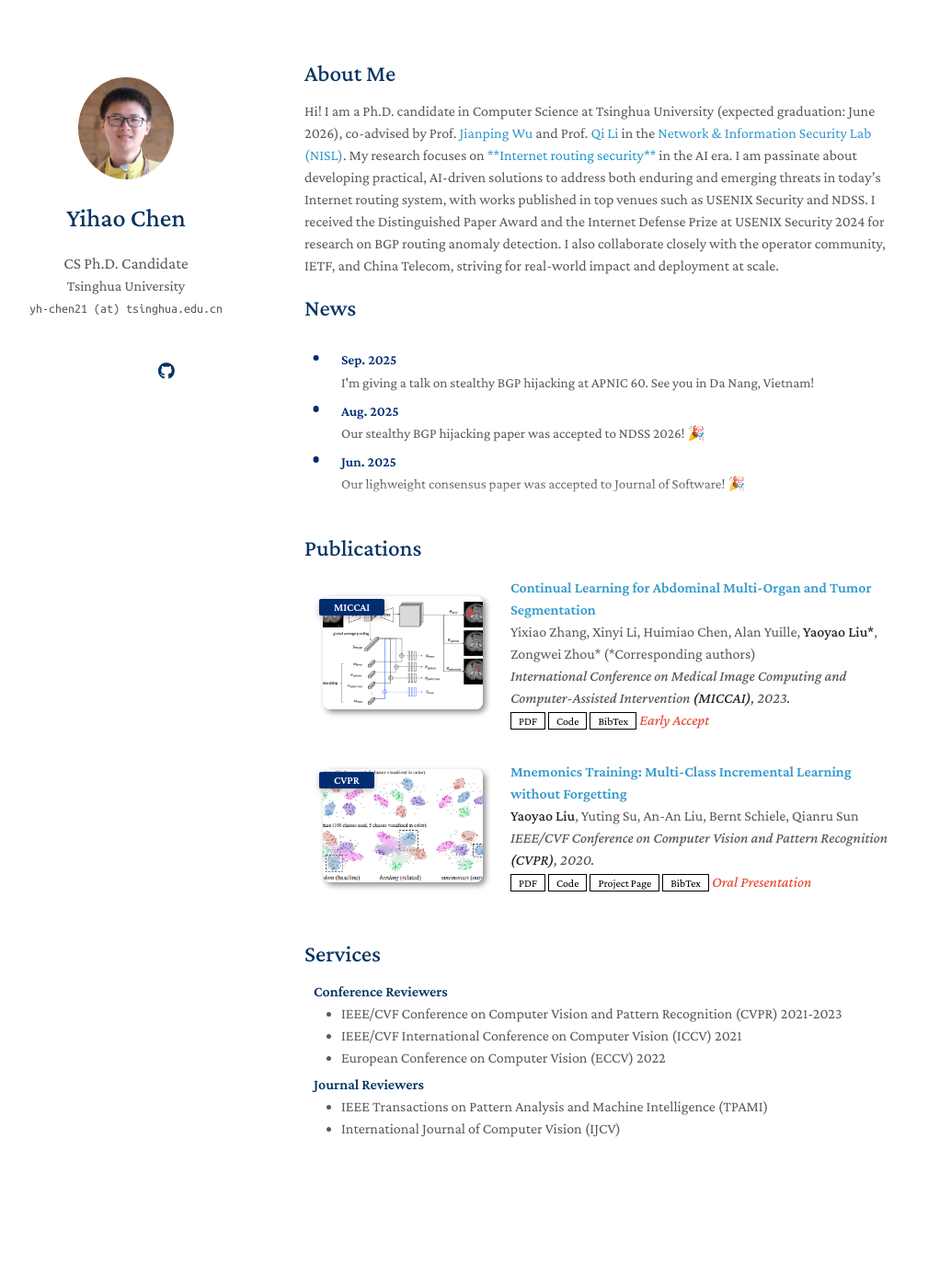
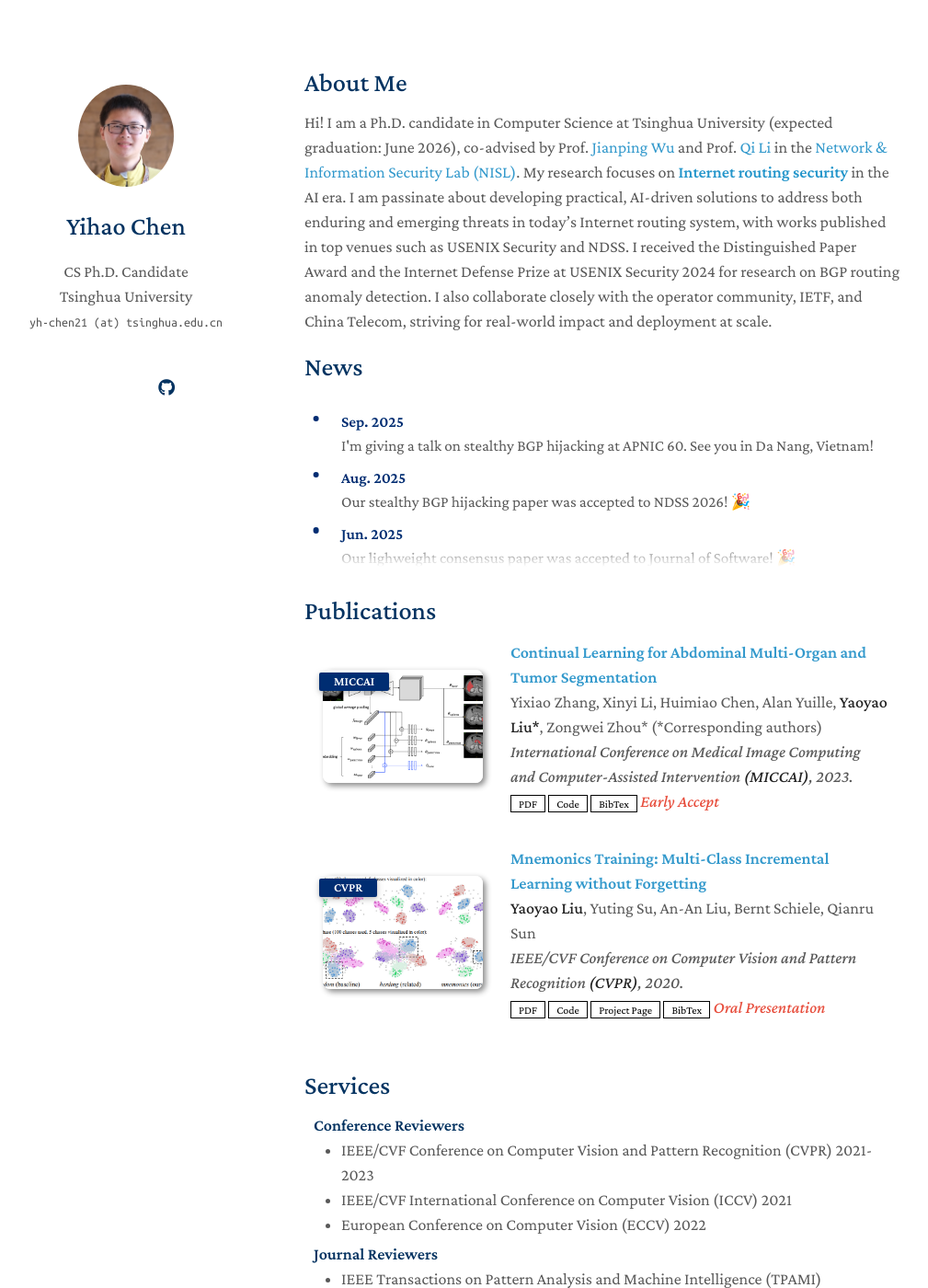
Before and after one commit to PorcupineAndrew/homepage, a Jekyll site: the page built from index.md, in a window 1280 px wide and 1400 px high. Shown: the whole window at 92% size, without its empty margins (139-1148 px from the left). Built offline with Jekyll 4.4.1, drawn with Linux system fonts in a browser that asks for light colours; a style sheet for code colours, icons or effects is not loaded; our own code applies the rules of GitHub Pages for plain Markdown files.

Commit message:
update about me

```diff
--- a/assets/css/font.css
+++ b/assets/css/font.css
@@ -4,8 +4,8 @@
 body {
   background-color: #fff;
   padding:0px;
-  font: 16.0px/1.5 Crimson Pro, serif;
-  color:#595959;
-  font-weight:400;
+  font: 18.0px/1.5 Crimson Pro, serif;
+  color: #595959;
+  font-weight: 400;
   margin:0
 }
--- a/index.md
+++ b/index.md
@@ -4,7 +4,7 @@
 
 ## About Me
 
-Hi! I am a Ph.D. candidate in Computer Science at Tsinghua University (expected graduation: June 2026), co-advised by Prof. [Jianping Wu](https://www.internethalloffame.org/inductee/jianping-wu/) and Prof. [Qi Li](https://sites.google.com/site/qili2012/) in the [Network & Information Security Lab (NISL)](https://netsec.ccert.edu.cn/en/). My research focuses on <font color="2496CB">**Internet routing security** </font> in the AI era. I am passinate about developing practical, AI-driven solutions to address both enduring and emerging threats in today's Internet routing system, with works published in top venues such as USENIX Security and NDSS. I received the Distinguished Paper Award and the Internet Defense Prize at USENIX Security 2024 for research on BGP routing anomaly detection. I also collaborate closely with the operator community, IETF, and China Telecom, striving for real-world impact and deployment at scale.
+Hi! I am a Ph.D. candidate in Computer Science at Tsinghua University (expected graduation: June 2026), co-advised by Prof. [Jianping Wu](https://www.internethalloffame.org/inductee/jianping-wu/) and Prof. [Qi Li](https://sites.google.com/site/qili2012/) in the [Network & Information Security Lab (NISL)](https://netsec.ccert.edu.cn/en/). My research focuses on <font color="2496CB"><b>Internet routing security</b></font> in the AI era. I am passinate about developing practical, AI-driven solutions to address both enduring and emerging threats in today's Internet routing system, with works published in top venues such as USENIX Security and NDSS. I received the Distinguished Paper Award and the Internet Defense Prize at USENIX Security 2024 for research on BGP routing anomaly detection. I also collaborate closely with the operator community, IETF, and China Telecom, striving for real-world impact and deployment at scale.
 
 {% include_relative _includes/news.md %}
 
```
